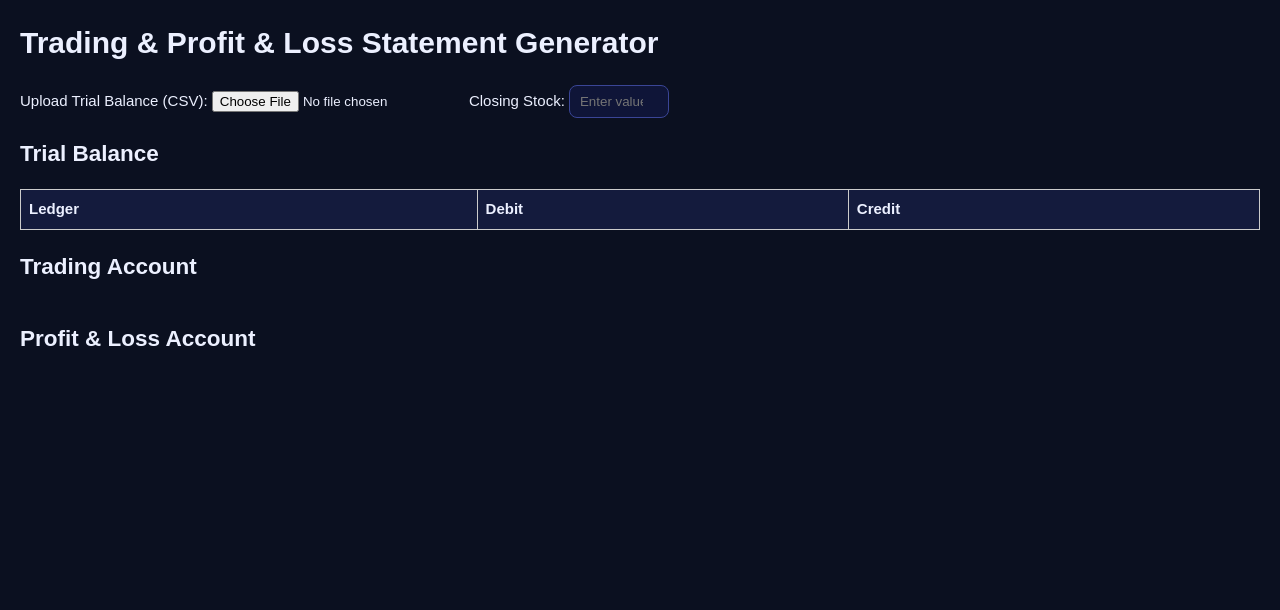
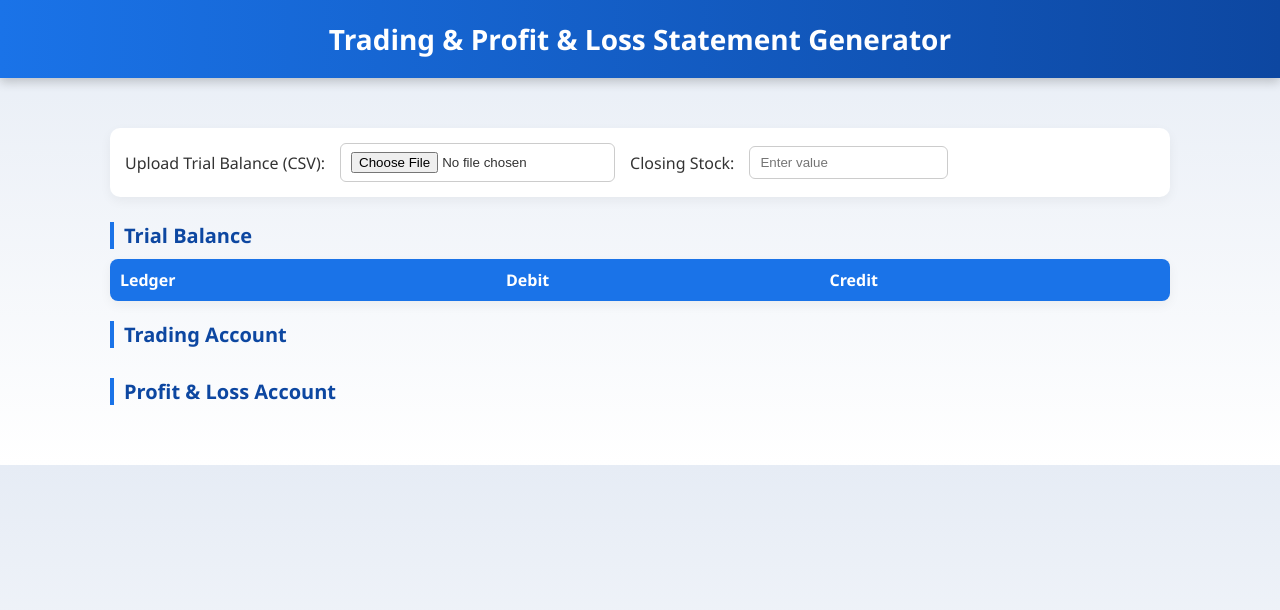
Before and after one commit to SK0705/FINMATRIX, a plain HTML site: page index.html in a window 1280 px wide. Drawn offline with Linux system fonts and the light colour scheme; a script that the page names is missing.

Commit message:
Update style.css

```diff
--- a/style.css
+++ b/style.css
@@ -1,92 +1,123 @@
-:root {
-  --bg: #0b1020;
-  --card: #121833;
-  --muted: #8aa0ff;
-  --text: #ecf0ff;
-  --ok: #47d18c;
-  --warn: #ffd166;
-  --bad: #ff6b6b;
-  --line: #2a3158;
+/* Global Reset */
+* {
+    margin: 0;
+    padding: 0;
+    box-sizing: border-box;
 }
 
-* { box-sizing: border-box; }
-html, body { margin:0; padding:0; background: var(--bg); color: var(--text); font: 15px/1.5 Inter, system-ui, -apple-system, Segoe UI, Roboto, Arial; }
-
-.topbar { padding: 24px 16px; text-align: center; border-bottom: 1px solid var(--line); background: linear-gradient(180deg, #0f1633, #0b1020); }
-.topbar h1 { margin: 0 0 6px; font-size: 26px; letter-spacing: .3px; }
-.subtitle { margin: 0; color: #c6d0ff; opacity: .85; }
-
-.container { max-width: 1200px; margin: 20px auto; padding: 0 14px; }
-
-.card { background: var(--card); border: 1px solid var(--line); border-radius: 16px; padding: 16px; margin-bottom: 16px; box-shadow: 0 10px 30px rgba(0,0,0,.25); }
-
-.grid { display: grid; grid-template-columns: 1fr 1fr; gap: 16px; }
-
-.row { display: flex; align-items: center; gap: 10px; flex-wrap: wrap; }
-.sep { opacity: .6; }
-.hint { margin: 8px 0 0; color: #c6d0ff; opacity: .8; }
-
-.file-label { position: relative; display: inline-block; }
-.file-label input[type=file] { position:absolute; inset:0; opacity:0; cursor:pointer; }
-.file-label span { display:inline-block; background:#1b2450; border:1px dashed #4250a8; color:var(--muted); padding:10px 14px; border-radius:10px; cursor:pointer; }
-
-button { background:#1e2655; border:1px solid #3a4596; color:#dee5ff; padding:10px 12px; border-radius:10px; cursor:pointer; }
-button:hover { filter:brightness(1.1); }
-button.primary { background:#2c38a6; border-color:#5d6bff; }
-button.ghost { background:transparent; border-color:#3a4596; }
-button.outline { background:#0f1538; border-color:#3a4596; }
-button.danger { background:#3a0f20; border-color:#8c354f; }
-
-.table-wrap { overflow:auto; border-radius: 12px; border: 1px solid var(--line); margin-top: 10px; }
-table { width:100%; border-collapse: collapse; }
-thead th { position: sticky; top:0; background:#141b3d; z-index:1; }
-th, td { padding:10px 8px; border-bottom:1px solid var(--line); }
-td.right, th.right { text-align: right; }
-.bold { font-weight: 700; }
-input[type=text], input[type=number], select {
-  background:#0f1538; border:1px solid #3a4596; color:#e6e9ff; padding:8px 10px; border-radius:8px; width:100%;
+/* Body */
+body {
+    font-family: 'Segoe UI', Tahoma, Geneva, Verdana, sans-serif;
+    background: linear-gradient(to bottom, #e6ecf5, #ffffff);
+    color: #333;
 }
 
-td.actions { text-align:center; }
-.actions button { padding:6px 10px; }
+/* Header */
+header {
+    background: linear-gradient(90deg, #1a73e8, #0d47a1);
+    color: white;
+    padding: 20px;
+    text-align: center;
+    box-shadow: 0 4px 10px rgba(0,0,0,0.2);
+}
 
-.controls { display:flex; gap:10px; align-items:center; flex-wrap: wrap; }
-.controls label { display:flex; gap:8px; align-items:center; background:#0f1538; border:1px solid #3a4596; padding:8px 10px; border-radius:10px; }
-.controls .grow { flex:1 1 auto; }
-.controls input[type=text], .controls input[type=number] { width: 160px; }
+header h1 {
+    font-size: 28px;
+    font-weight: 600;
+}
 
-.two-col-statement { display:grid; grid-template-columns: 1fr 1fr; gap: 14px; }
-.statement-col { border:1px solid var(--line); border-radius:12px; overflow:hidden; }
-.statement-col h3 { margin:0; background:#141b3d; padding:10px; border-bottom: 1px solid var(--line); }
-.statement-col table { width:100%; border-collapse: collapse; }
-.statement-col td, .statement-col th { padding:8px 8px; border-bottom:1px dashed #2a3158; }
-.statement-col tfoot td { border-top:1px solid var(--line); font-weight:700; }
+/* Main Container */
+main {
+    max-width: 1100px;
+    margin: 30px auto;
+    padding: 20px;
+}
 
-.footer { text-align:center; padding: 20px; color:#97a0d9; }
+/* Input Section */
+.input-section {
+    background: #ffffff;
+    padding: 15px;
+    border-radius: 10px;
+    display: flex;
+    flex-wrap: wrap;
+    gap: 15px;
+    align-items: center;
+    box-shadow: 0 4px 12px rgba(0,0,0,0.05);
+    margin-bottom: 25px;
+}
 
-.bad { color: var(--bad); }
-.ok { color: var(--ok); }
-.warn { color: var(--warn); }
+label {
+    font-weight: 500;
+}
 
-.summary { display: grid; gap: 6px; }
-.tag { display:inline-block; padding:4px 8px; border-radius:999px; background:#0f1538; border:1px solid #3a4596; color:#cbd4ff; }
-body {
-  font-family: Arial, sans-serif;
-  margin: 20px;
+input[type="file"],
+input[type="number"] {
+    padding: 8px 10px;
+    border-radius: 6px;
+    border: 1px solid #ccc;
+    outline: none;
+    transition: all 0.3s ease;
 }
+
+input[type="file"]:hover,
+input[type="number"]:hover {
+    border-color: #1a73e8;
+}
+
+/* Section Headings */
+h2 {
+    margin: 20px 0 10px;
+    font-size: 20px;
+    color: #0d47a1;
+    border-left: 4px solid #1a73e8;
+    padding-left: 10px;
+}
+
+/* Tables */
 table {
-  border-collapse: collapse;
-  width: 100%;
-  margin-bottom: 20px;
+    border-collapse: collapse;
+    width: 100%;
+    margin-top: 10px;
+    background: #ffffff;
+    border-radius: 8px;
+    overflow: hidden;
+    box-shadow: 0 4px 12px rgba(0,0,0,0.05);
 }
-th, td {
-  padding: 8px;
-  border: 1px solid #ccc;
-  text-align: left;
+
+th {
+    background: #1a73e8;
+    color: white;
+    font-weight: 600;
+    text-align: left;
+    padding: 10px;
 }
-input[type="number"] {
-  width: 100px;
+
+td {
+    padding: 10px;
+    border-bottom: 1px solid #f0f0f0;
 }
-button {
-  margin: 5px;
+
+tr:nth-child(even) {
+    background: #f9f9f9;
 }
+
+tr:hover {
+    background: #e8f0fe;
+    transition: 0.2s;
+}
+
+/* Strong Totals */
+td strong {
+    color: #0d47a1;
+}
+
+/* Responsive */
+@media screen and (max-width: 768px) {
+    .input-section {
+        flex-direction: column;
+        align-items: flex-start;
+    }
+    table {
+        font-size: 14px;
+    }
+}
```
